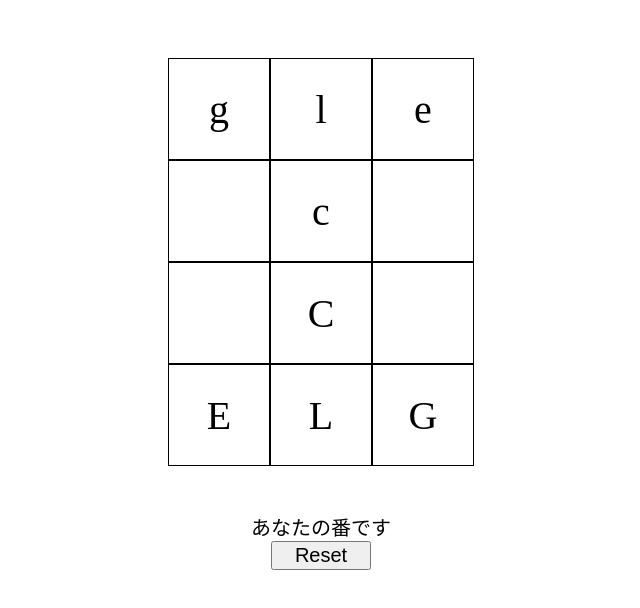
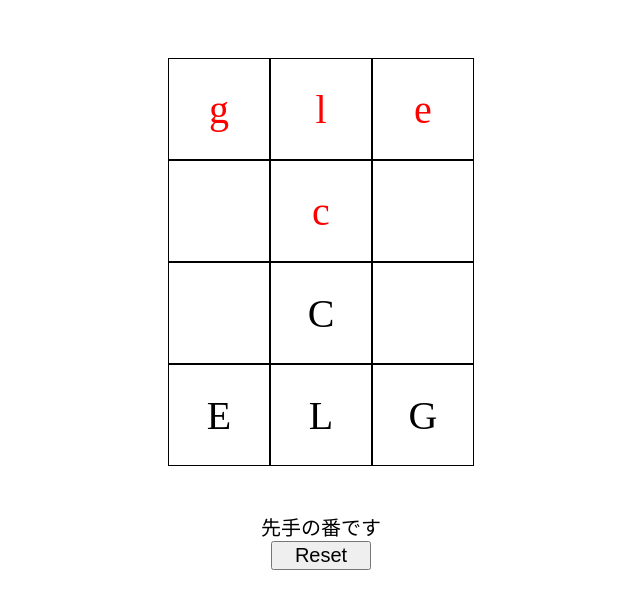
Before and after one commit to semimaru141/dobutsu_front, a Next.js app: page / in a window 1280 px wide. Shown: the top 608 px of the page, without its empty margins (319-959 px from the left). Built offline with nearby package versions, Linux system fonts and the light colour scheme.

Commit message:
勝利条件を追加した

```diff
--- a/src/components/Square.tsx
+++ b/src/components/Square.tsx
@@ -1,5 +1,6 @@
-import { EMPTY, MY_CHICK_NUM, MY_ELE_NUM, MY_GIR_NUM, MY_HEN_NUM, MY_LION_NUM, OP_CHICK_NUM, OP_ELE_NUM, OP_GIR_NUM, OP_HEN_NUM, OP_LION_NUM, Piece, SquareIndex } from "@/const";
+import { EMPTY, MY_CHICK_NUM, MY_ELE_NUM, MY_GIR_NUM, MY_HEN_NUM, MY_LION_NUM, OP_CHICK_NUM, OP_ELE_NUM, OP_GIR_NUM, OP_HEN_NUM, OP_LION_NUM, Piece, Player, SquareIndex } from "@/const";
 import { useSquare } from "@/hooks/useSquare";
+import { isMyPiece } from "@/util/pieceFunc";
 import { SquareState } from "@/viewModel/squareViewModel";
 import styled from "styled-components";
 
@@ -17,6 +18,7 @@ export const Square: React.FC<Props> = ({ squareIndex }) => {
     return (
         <SquareDiv
             $clickable={square.state}
+            $player={isMyPiece(square.piece) ? 'ME' : 'OPPONENT'}
             onClick={clickBoard}
         >
             {str}
@@ -51,7 +53,7 @@ const pieceStringParser = (piece: Piece): string => {
     }
 }
 
-const SquareDiv = styled.div<{ $clickable: SquareState }>`
+const SquareDiv = styled.div<{ $clickable: SquareState, $player: Player }>`
     width: 100px;
     height: 100px;
     border: 1px solid black;
@@ -60,6 +62,10 @@ const SquareDiv = styled.div<{ $clickable: SquareState }>`
     align-items: center;
     font-size: 40px;
     ${
-        props => props.$clickable === 'clickable' ? 'background-color: pink' : props.$clickable === 'selecting' ? 'background-color: palegreen' : ''
+        props => {
+            const background = props.$clickable === 'clickable' ? 'background-color: pink' : props.$clickable === 'selecting' ? 'background-color: palegreen' : '';
+            const color = props.$player === 'ME' ? 'color: black' : 'color: red';
+            return [background, color].join(';');
+        }
     }
 `;
--- a/src/components/System.tsx
+++ b/src/components/System.tsx
@@ -1,5 +1,6 @@
+import { Player } from "@/const";
 import { useSetting } from "@/hooks/useSetting";
-import { Turn } from "@/viewModel/systemViewModel";
+
 import styled from "styled-components";
 
 export const System = () => {
@@ -8,10 +9,12 @@ export const System = () => {
         reset
     } = useSetting();
 
+    const str = system.finishStatus.isFinished ? winnerStringParser(system.finishStatus.winner) : turnStringParser(system.turnPlayer);
+
     return (
         <SystemDiv>
             <TurnDiv>
-                { turnStringParser(system.turn) }
+                { str }
             </TurnDiv>
             <ResetButton onClick={reset}>
                 Reset
@@ -38,11 +41,20 @@ const TurnDiv = styled.div`
   font-size: 20px;
 `;
 
-const turnStringParser = (turn: Turn): string => {
+const winnerStringParser = (winner: Player): string => {
+    switch (winner) {
+        case 'ME':
+            return '先手の勝ちです';
+        case 'OPPONENT':
+            return '後手の勝ちです';
+    }
+}
+
+const turnStringParser = (turn: Player): string => {
     switch (turn) {
         case 'ME':
-            return 'あなたの番です';
+            return '先手の番です';
         case 'OPPONENT':
-            return '相手の番です';
+            return '後手の番です';
     }
 }
--- a/src/const/index.ts
+++ b/src/const/index.ts
@@ -39,3 +39,5 @@ export const INITIAL_BOARD = [
 export const INITIAL_CAPTURED = [0, 0, 0, 0, 0, 0] as const
 
 export type SquareIndex = 0 | 1 | 2 | 3 | 4 | 5 | 6 | 7 | 8 | 9 | 10 | 11;
+
+export type Player = 'ME' | 'OPPONENT';
--- a/src/domain/game/game.ts
+++ b/src/domain/game/game.ts
@@ -72,8 +72,23 @@ export class Game {
     }
 
     public getSystemViewModel(): SystemViewModel {
-        return {
-            turn: this.gameState.getTurn(),
+        const winnerResult = this.gameState.getWinner();
+        const turnPlayer = this.gameState.getTurnPlayer();
+        if(winnerResult.isErr()) {
+            return {
+                turnPlayer,
+                finishStatus: {
+                    isFinished: false,
+                },
+            };
+        } else {
+            return {
+                turnPlayer,
+                finishStatus: {
+                    isFinished: true,
+                    winner: winnerResult.value,
+                },
+            };
         }
     }
 
@@ -134,9 +149,20 @@ export class Game {
 
     // ========================================
 
+    /**
+     * ターンを終了する
+     * 終了判定を行い、終了している場合はゲームを終了する
+     */
     private turnEnd(newShogiState: ShogiState) {
-        // 選択中のマスを解除し、手番を変更する
-        return new Game(newShogiState, this.gameState.toggleTurn());
+        const nextGameState = this.gameState.toggleTurn();
+        const finish = newShogiState.isFinished(nextGameState.getTurnPlayer());
+
+        if (finish.isFinished) {
+            return new Game(newShogiState, nextGameState.setFinishStatus(finish.winner));
+        } else {
+            // 選択中のマスを解除し、手番を変更する
+            return new Game(newShogiState, nextGameState);
+        }
     }
 
     private clearState() {
--- a/src/domain/game/gameState.ts
+++ b/src/domain/game/gameState.ts
@@ -1,9 +1,7 @@
-import { CapturedIndex, MyPiece, OpPiece, Piece, SquareIndex } from "@/const";
+import { CapturedIndex, Piece, Player, SquareIndex } from "@/const";
 import { isMyCaptured, isOpCaptured } from "@/util/capturedFunc";
 import { isMyPiece, isOpPiece } from "@/util/pieceFunc";
 import { err, ok, Result } from "neverthrow";
-
-export type Turn = 'ME' | 'OPPONENT';
 
 type BoardAction = {
     type: 'BOARD',
@@ -19,6 +17,16 @@ type NoneAction = {
 }
 export type SelectingAction = BoardAction | CapturedAction | NoneAction;
 
+type NotFinish = {
+    type: 'NOTFINISH',
+}
+type Finished = {
+    type: 'FINISHED',
+    winner: Player,
+}
+
+export type FinishStatus = NotFinish | Finished;
+
 /**
  * Gameの状態についてのクラス
  * 「自分の手番・相手の手番の状態」と選択中のマスの情報を持つ
@@ -28,19 +36,21 @@ export class GameState {
         /**
          * 自分の手番かどうか
          */
-        private turn: Turn,
+        private turnPlayer: Player,
         /**
          * 選択中のマスの
          */
         private selectingAction: SelectingAction = { type: 'NONE' },
+
+        private finishStatus: FinishStatus = { type: 'NOTFINISH' }
     ) {}
 
     static createInitialState() {
         return new GameState('ME');
     }
 
-    public getTurn() {
-        return this.turn;
+    public getTurnPlayer() {
+        return this.turnPlayer;
     }
 
     /**
@@ -48,37 +58,52 @@ export class GameState {
      * 選択中のアクションはクリアされる
      */
     public toggleTurn() {
-        return new GameState(this.turn === 'ME' ? 'OPPONENT' : 'ME');
+        return new GameState(this.turnPlayer === 'ME' ? 'OPPONENT' : 'ME');
     }
 
     public getSelectingAction() {
         return this.selectingAction;
     }
 
+    public isFinished() {
+        return this.finishStatus.type === 'FINISHED';
+    }
+
+    public getWinner(): Result<Player, Error> {
+        if (this.finishStatus.type === 'NOTFINISH') return err(new Error());
+        return ok(this.finishStatus.winner);
+    }
+
+    public setFinishStatus(winner: Player) {
+        return new GameState(this.turnPlayer, this.selectingAction, { type: 'FINISHED', winner });
+    }
+
     public setSelectingAction(selectiongAction: SelectingAction): Result<GameState, Error> {
+        if (this.isFinished()) return err(new Error());
+
         switch (selectiongAction.type) {
             case 'BOARD': {
                 const result = this.boardValidateion(selectiongAction);
                 if (result.isErr()) return err(result.error);
-                return ok(new GameState(this.turn, selectiongAction));
+                return ok(new GameState(this.turnPlayer, selectiongAction));
             } case 'CAPTURED': {
                 const result = this.capturedValidateion(selectiongAction);
                 if (result.isErr()) return err(result.error);
-                return ok(new GameState(this.turn, selectiongAction));
+                return ok(new GameState(this.turnPlayer, selectiongAction));
             } case 'NONE': {
-                return ok(new GameState(this.turn, selectiongAction));
+                return ok(new GameState(this.turnPlayer, selectiongAction));
             }
         }
     }
 
     public clearSelectingAction() {
-        return new GameState(this.turn, { type: 'NONE' });
+        return new GameState(this.turnPlayer, { type: 'NONE' });
     }
 
     // ========================================
 
     private boardValidateion(boardAction: BoardAction): Result<unknown, Error> {
-        if (this.turn === 'ME') {
+        if (this.turnPlayer === 'ME') {
             return isMyPiece(boardAction.piece) ? ok(undefined) : err(new Error());
         } else {
             return isOpPiece(boardAction.piece) ? ok(undefined) : err(new Error());
@@ -86,7 +111,7 @@ export class GameState {
     }
 
     private capturedValidateion(capturedAction: CapturedAction): Result<unknown, Error> {
-        if(this.turn === 'ME') {
+        if(this.turnPlayer === 'ME') {
             return isMyCaptured(capturedAction.capturedIndex) ? ok(undefined) : err(new Error());
         } else {
             return isOpCaptured(capturedAction.capturedIndex) ? ok(undefined) : err(new Error());
--- a/src/domain/shogi/shogiState.ts
+++ b/src/domain/shogi/shogiState.ts
@@ -1,4 +1,4 @@
-import { CapturedIndex, EMPTY, INITIAL_BOARD, INITIAL_CAPTURED, MyCapturedIndex, MyPiece, MY_CHICK_INDEX, MY_CHICK_NUM, MY_ELE_INDEX, MY_ELE_NUM, MY_GIR_INDEX, MY_GIR_NUM, MY_HEN_NUM, MY_LION_NUM, OpPiece, OP_CHICK_INDEX, OP_CHICK_NUM, OP_ELE_INDEX, OP_ELE_NUM, OP_GIR_INDEX, OP_GIR_NUM, OP_HEN_NUM, OP_LION_NUM, Piece, SquareIndex } from "@/const";
+import { CapturedIndex, EMPTY, INITIAL_BOARD, INITIAL_CAPTURED, MyCapturedIndex, MyPiece, MY_CHICK_INDEX, MY_CHICK_NUM, MY_ELE_INDEX, MY_ELE_NUM, MY_GIR_INDEX, MY_GIR_NUM, MY_HEN_NUM, MY_LION_NUM, OpPiece, OP_CHICK_INDEX, OP_CHICK_NUM, OP_ELE_INDEX, OP_ELE_NUM, OP_GIR_INDEX, OP_GIR_NUM, OP_HEN_NUM, OP_LION_NUM, Piece, Player, SquareIndex } from "@/const";
 import { isEmpty, isLion, isMyPiece, isOpPiece } from "@/util/pieceFunc";
 import { err, ok, Result } from "neverthrow";
 import { Captured } from "./captured";
@@ -113,6 +113,46 @@ export class ShogiState {
     public getNextStates(): ShogiState[] {
         // TODO: ここで次の状態を返す
         return [];
+    }
+
+    public isFinished(turnPlayer: Player): {
+        isFinished: true,
+        winner: Player
+    } | {
+        isFinished: false
+    } {
+        const myWin: {
+            isFinished: true,
+            winner: Player
+        } = {
+            isFinished: true,
+            winner: 'ME',
+        }
+        const opWin: {
+            isFinished: true,
+            winner: Player
+        } = {
+            isFinished: true,
+            winner: 'OPPONENT',
+        }
+
+        const myLionSquareIndex = this.board.findIndex(square => square.getPiece() === MY_LION_NUM);
+        const opLionSquareIndex = this.board.findIndex(square => square.getPiece() === OP_LION_NUM);
+        if(myLionSquareIndex === -1) {
+            return opWin;
+        } else if(opLionSquareIndex === -1) {
+            return myWin;
+        }
+
+        if (turnPlayer === 'ME' && myLionSquareIndex < 3) {
+            return myWin;
+        } else if (turnPlayer === 'OPPONENT' && opLionSquareIndex > 8) {
+            return opWin;
+        }
+
+        return {
+            isFinished: false,
+        }
     }
 
     // ====================
```
Also changed, not shown: src/viewModel/systemViewModel.ts (+8 -2 lines).
